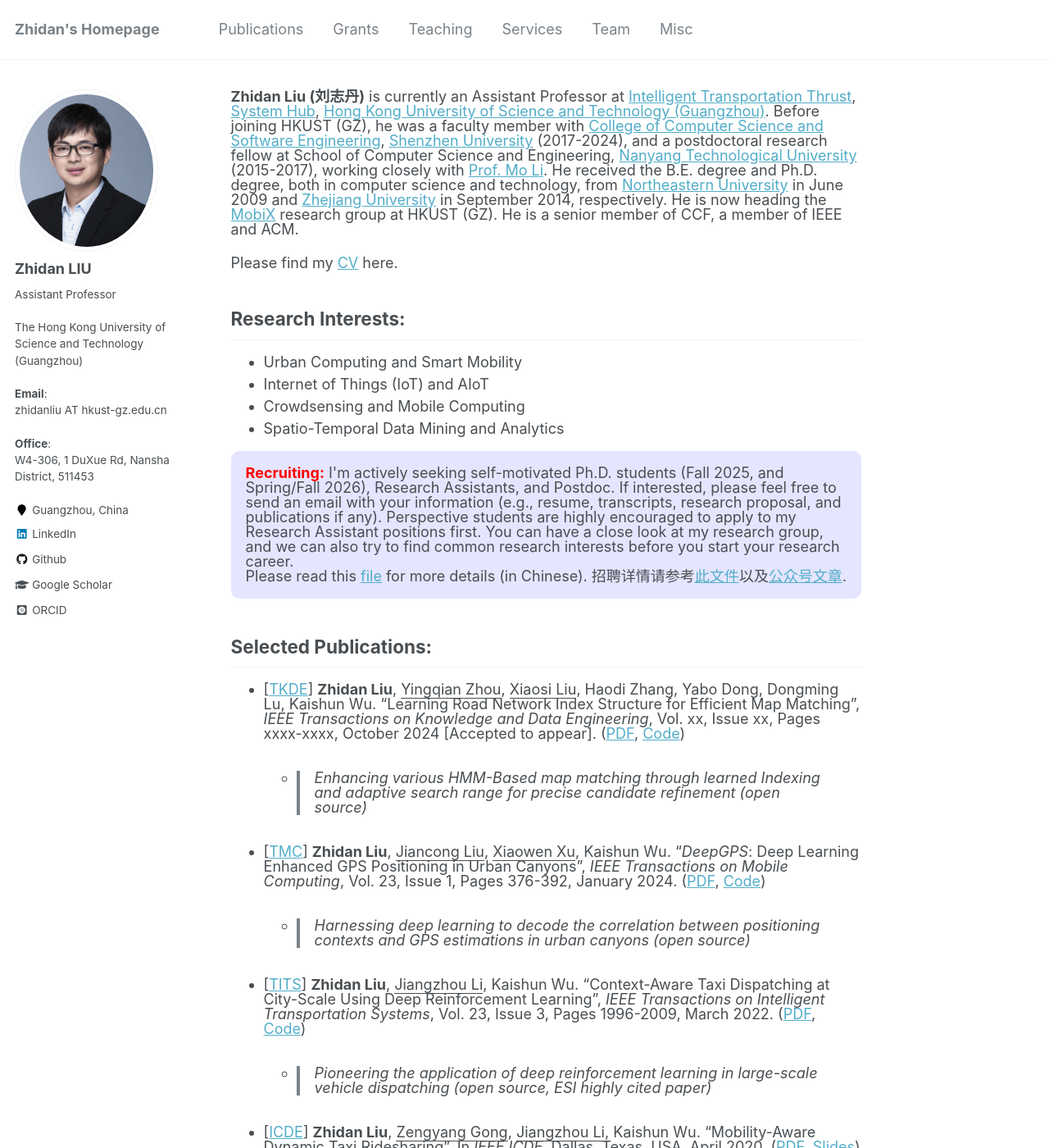
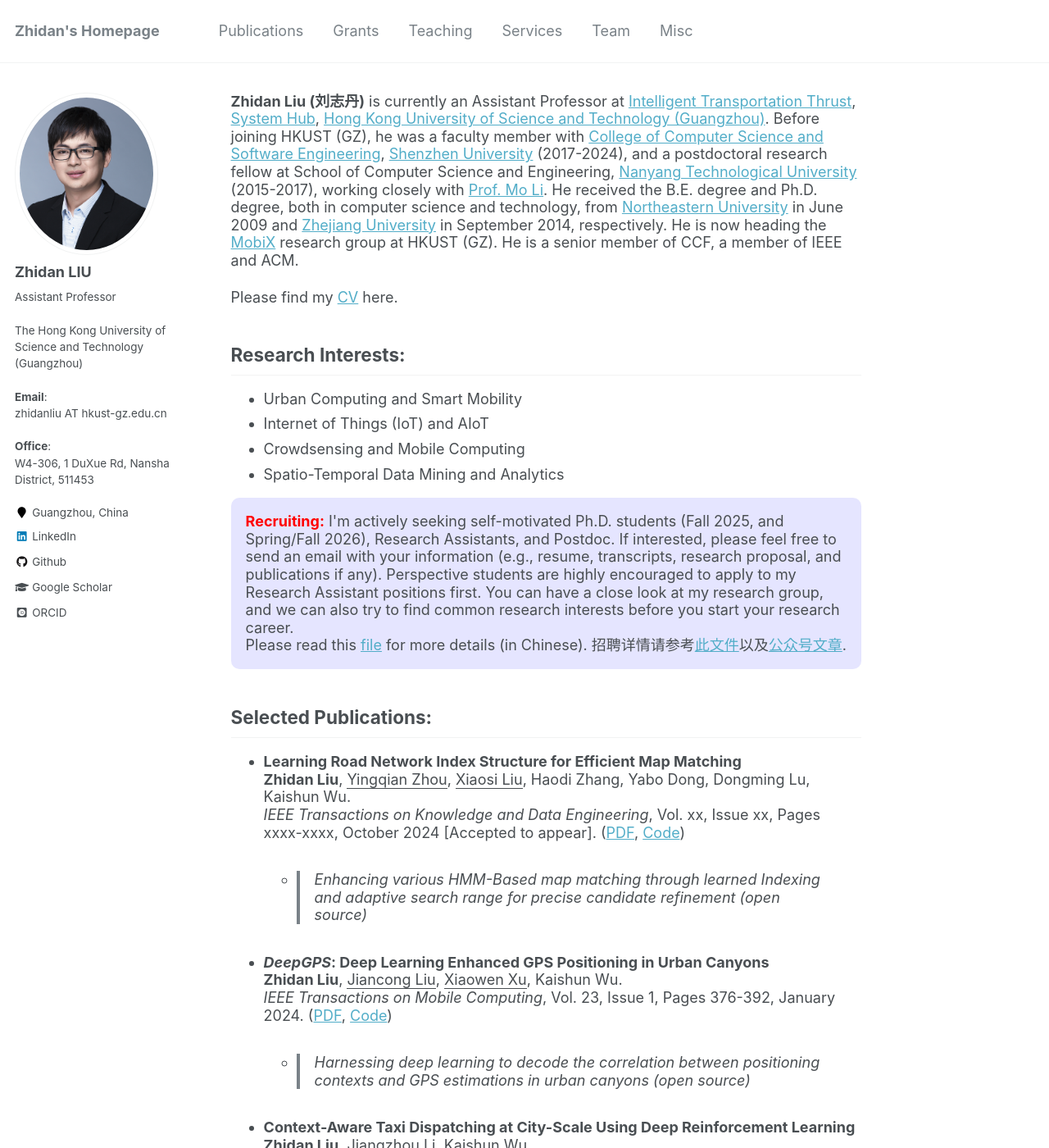
Before and after one commit to liuzhidan/liuzhidan.github.io, a Jekyll site: the page built from _pages/about.md, in a window 1280 px wide and 1400 px high. Shown: the whole window at 82% size. Built offline with Jekyll 4.4.1, drawn with Linux system fonts in a browser that asks for light colours; some web fonts are replaced; some of the changed text lies outside the part shown.

Commit message:
line-height

```diff
--- a/_pages/about.md
+++ b/_pages/about.md
@@ -42,22 +42,22 @@
 
 ## Selected Publications:
 
-* [[TKDE](https://ieeexplore.ieee.org/xpl/RecentIssue.jsp?punumber=69)] <b>Zhidan Liu</b>, <u>Yingqian Zhou</u>, <u>Xiaosi Liu</u>, Haodi Zhang, Yabo Dong, Dongming Lu, Kaishun Wu. "Learning Road Network Index Structure for Efficient Map Matching", _IEEE Transactions on Knowledge and Data Engineering_, Vol. xx, Issue xx, Pages xxxx-xxxx, October 2024 [Accepted to appear]. ([PDF](/files/2024-TKDE-LiMM.pdf), [Code](https://github.com/BDUC-MobiX/LiMM))
+* <b>Learning Road Network Index Structure for Efficient Map Matching</b> <br> <b>Zhidan Liu</b>, <u>Yingqian Zhou</u>, <u>Xiaosi Liu</u>, Haodi Zhang, Yabo Dong, Dongming Lu, Kaishun Wu. <br> _IEEE Transactions on Knowledge and Data Engineering_, Vol. xx, Issue xx, Pages xxxx-xxxx, October 2024 [Accepted to appear]. ([PDF](/files/2024-TKDE-LiMM.pdf), [Code](https://github.com/BDUC-MobiX/LiMM))
   - > Enhancing various HMM-Based map matching through learned Indexing and adaptive search range for precise candidate refinement (open source)
 
-* [[TMC](https://ieeexplore.ieee.org/xpl/RecentIssue.jsp?punumber=7755)] <b>Zhidan Liu</b>, <u>Jiancong Liu</u>, <u>Xiaowen Xu</u>, Kaishun Wu. "_DeepGPS_: Deep Learning Enhanced GPS Positioning in Urban Canyons", _IEEE Transactions on Mobile Computing_, Vol. 23, Issue 1, Pages 376-392, January 2024. ([PDF](/files/2024-TMC-DeepGPS.pdf), [Code](https://github.com/bducgroup/DeepGPS))
+* <b>_DeepGPS_: Deep Learning Enhanced GPS Positioning in Urban Canyons</b> <br> <b>Zhidan Liu</b>, <u>Jiancong Liu</u>, <u>Xiaowen Xu</u>, Kaishun Wu. <br>  _IEEE Transactions on Mobile Computing_, Vol. 23, Issue 1, Pages 376-392, January 2024. ([PDF](/files/2024-TMC-DeepGPS.pdf), [Code](https://github.com/bducgroup/DeepGPS))
   - > Harnessing deep learning to decode the correlation between positioning contexts and GPS estimations in urban canyons (open source)
 
-* [[TITS](http://ieeexplore.ieee.org/xpl/RecentIssue.jsp?punumber=6979)] <b>Zhidan Liu</b>, <u>Jiangzhou Li</u>, Kaishun Wu. "Context-Aware Taxi Dispatching at City-Scale Using Deep Reinforcement Learning", _IEEE Transactions on Intelligent Transportation Systems_, Vol. 23, Issue 3, Pages 1996-2009, March 2022. ([PDF](/files/2022-TITS-COX.pdf), [Code](https://github.com/szlhl1040/Simulator))
+* <b>Context-Aware Taxi Dispatching at City-Scale Using Deep Reinforcement Learning</b> <br> <b>Zhidan Liu</b>, <u>Jiangzhou Li</u>, Kaishun Wu. <br> _IEEE Transactions on Intelligent Transportation Systems_, Vol. 23, Issue 3, Pages 1996-2009, March 2022. ([PDF](/files/2022-TITS-COX.pdf), [Code](https://github.com/szlhl1040/Simulator))
   - > Pioneering the application of deep reinforcement learning in large-scale vehicle dispatching (open source, ESI highly cited paper)
 
-* [[ICDE](https://www.utdallas.edu/icde/)] <b>Zhidan Liu</b>, <u>Zengyang Gong</u>, <u>Jiangzhou Li</u>, Kaishun Wu. "Mobility-Aware Dynamic Taxi Ridesharing", In _IEEE ICDE_, Dallas, Texas, USA, April 2020. ([PDF](/files/2020-ICDE-mTShare.pdf), [Slides](/files/2020-ICDE-mTShare-Slides.pptx))
+* <b>Mobility-Aware Dynamic Taxi Ridesharing</b> <br> <b>Zhidan Liu</b>, <u>Zengyang Gong</u>, <u>Jiangzhou Li</u>, Kaishun Wu <br> _IEEE ICDE_, Dallas, Texas, USA, April 2020. ([PDF](/files/2020-ICDE-mTShare.pdf), [Slides](/files/2020-ICDE-mTShare-Slides.pptx))
   - > Fully exploiting mobility information to serve both online and offline riders in dynamic ridesharing
 
-* [[TMC](https://www.computer.org/web/tmc)] <b>Zhidan Liu</b>, Pengfei Zhou, Zhenjiang Li, Mo Li. "Think Like A Graph: Real-Time Traffic Estimation at City-Scale", _IEEE Transactions on Mobile Computing_, Vol. 18, Issue 10, Pages 2446-2459, October 2019. ([PDF](/files/2019-TMC-GPTE.pdf))
+* <b>Think Like A Graph: Real-Time Traffic Estimation at City-Scale</b> <br> <b>Zhidan Liu</b>, Pengfei Zhou, Zhenjiang Li, Mo Li. <br> _IEEE Transactions on Mobile Computing_, Vol. 18, Issue 10, Pages 2446-2459, October 2019. ([PDF](/files/2019-TMC-GPTE.pdf))
   - > Leveraging graph-parallel computing for precise, timely, and scalable traffic estimations through Apache Spark implementation
 
-* [[IEEE Network](http://ieeexplore.ieee.org/xpl/RecentIssue.jsp?punumber=65)] <b>Zhidan Liu</b>, Zhenjiang Li, Kaishun Wu, Mo Li. "Urban Traffic Prediction from Mobility Data Using Deep Learning", _IEEE Network Magazine_, Vol. 32, Issue 4, Pages 40-46, August 2018. ([PDF](/files/2018-IEEENet-Deeptraffic.pdf))
+* <b>Urban Traffic Prediction from Mobility Data Using Deep Learning</b> <br> <b>Zhidan Liu</b>, Zhenjiang Li, Kaishun Wu, Mo Li. <br> _IEEE Network Magazine_, Vol. 32, Issue 4, Pages 40-46, August 2018. ([PDF](/files/2018-IEEENet-Deeptraffic.pdf))
   - > Unveiling the promise and broad-ranging applications of deep learning in forecasting diverse traffic metrics
 
 ## Recent Highlights:
--- a/_sass/_base.scss
+++ b/_sass/_base.scss
@@ -13,7 +13,7 @@
   padding-bottom: 9em;
   color: $text-color;
   font-family: $global-font-family;
-  line-height: 1.0; // original 1.5;
+  line-height: 1.2; // original 1.5;
 
   &.overflow--hidden {
     /* when primary navigation is visible, the content in the background won't scroll */
```
